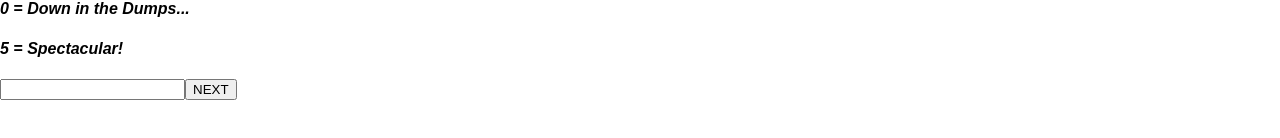
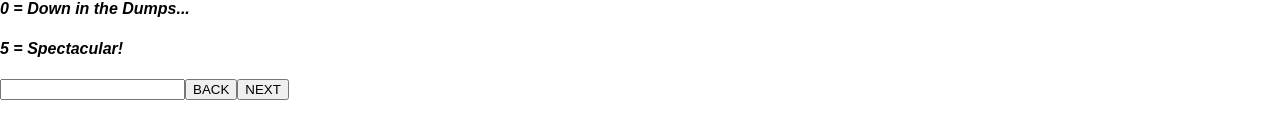
Before and after one commit to ShylaEarl/weekend-redux-feedback-loop, a React (Create React App) app: page /#/Feeling in a window 1280 px wide. Shown: the part 228-366 px from the top of the page. Built offline with nearby package versions, Linux system fonts and the light colour scheme.

Commit message:
back button added and functional on all pages except final page

```diff
--- a/src/components/Comments/Comments.jsx
+++ b/src/components/Comments/Comments.jsx
@@ -19,6 +19,10 @@ function Comments() {
         history.push("/Review");
     }
 
+    const goBack = () => {
+        history.push("/Supported");
+    }
+
     return (
         <div>
             <h3>Please leave any additonal comments below.</h3>
@@ -31,7 +35,12 @@ function Comments() {
                 form="userForm">
             </textarea>
             <button
-                id="comments"
+                id="comments-back"
+                onClick={() => goBack()}>
+                BACK
+            </button>
+            <button
+                id="comments-next"
                 onClick={() => addComments()}>
                 NEXT
             </button>
--- a/src/components/Feeling/Feeling.jsx
+++ b/src/components/Feeling/Feeling.jsx
@@ -25,6 +25,10 @@ function Feeling() {
         }
     }
 
+    const goBack = () => {
+        history.push("/FinalPage");
+    }
+
     return (
         <div className="feeling">
             <h2>How are you feeling today?</h2>
@@ -33,10 +37,15 @@ function Feeling() {
             <input
                 id="feeling"
                 type="number"
-                onChange={(event) => setFeeling(event.target.value)} //onChange={addData}?? value={}??
+                onChange={(event) => setFeeling(event.target.value)}
             />
             <button
-                id="feeling"
+                id="feeling-back"
+                onClick={() => goBack()}>
+                BACK
+            </button>
+            <button
+                id="feeling-next"
                 onClick={() => addFeeling()}>
                 NEXT
             </button>
--- a/src/components/Review/Review.jsx
+++ b/src/components/Review/Review.jsx
@@ -30,6 +30,10 @@ function Review() {
             })
     }
 
+    const goBack = () => {
+        history.push("/Comments");
+    }
+
     return (
         <div>
             <h3>Please Review Your Feedback.</h3>
@@ -37,7 +41,16 @@ function Review() {
             <p>Understanding: {feedbackData.understandingReducer}</p>
             <p>Support: {feedbackData.supportedReducer}</p>
             <p>Comments: {feedbackData.commentsReducer}</p>
-            <button onClick={submitData}>SUBMIT</button>
+            <button
+                id="review-back"
+                onClick={() => goBack()}>
+                BACK
+            </button>
+            <button
+                id="review-next"
+                onClick={submitData}>
+                SUBMIT
+            </button>
         </div>
     )
 }
--- a/src/components/Supported/Supported.jsx
+++ b/src/components/Supported/Supported.jsx
@@ -25,6 +25,10 @@ function Supported() {
         }
     }
 
+    const goBack = () => {
+        history.push("/Understanding");
+    }
+
     return (
         <div className="supported">
             <h2>How well are you being supported?</h2>
@@ -36,7 +40,12 @@ function Supported() {
                 onChange={(event) => setSupported(event.target.value)}
             />
             <button
-                id="supported"
+                id="supported-back"
+                onClick={() => goBack()}>
+                BACK
+            </button>
+            <button
+                id="supported-next"
                 onClick={() => addSupported()}>
                 NEXT
             </button>
--- a/src/components/Understanding/Understanding.jsx
+++ b/src/components/Understanding/Understanding.jsx
@@ -25,6 +25,10 @@ function Understanding() {
         }
     }
 
+    const goBack = () => {
+        history.push("/Feeling");
+    }
+
     return (
         <div className="Understanding">
             <h2>How well are you understaning the content?</h2>
@@ -33,10 +37,15 @@ function Understanding() {
             <input
                 id="understanding"
                 type="number"
-                onChange={(event) => setUnderstanding(event.target.value)} //onChange={addData}?? value={}??
+                onChange={(event) => setUnderstanding(event.target.value)}
             />
             <button
-                id="understanding"
+                id="understanding-back"
+                onClick={() => goBack()}>
+                BACK
+            </button>
+            <button
+                id="understanding-next"
                 onClick={() => addUnderstanding()}>
                 NEXT
             </button>
```
